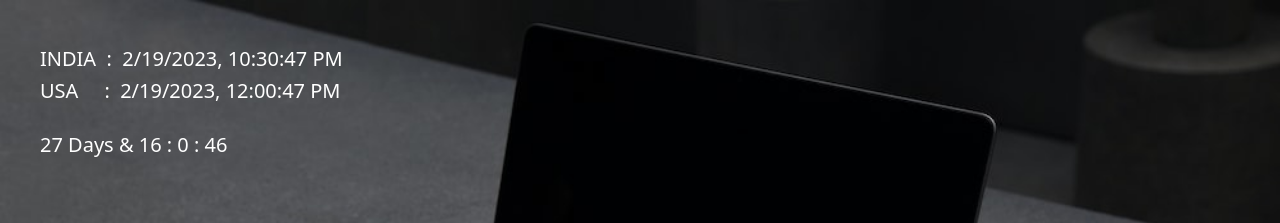
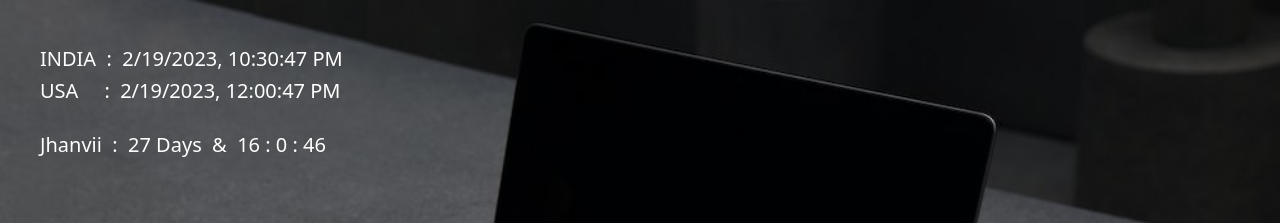
Before and after one commit to devam12/devam12.github.io, a plain HTML site: page index.html in a window 1280 px wide. Shown: the top 223 px of the page. Drawn offline with nearby package versions, Linux system fonts and the light colour scheme.

Commit message:
indexchanged

```diff
--- a/index.html
+++ b/index.html
@@ -60,7 +60,7 @@
         var min = Math.floor(leftSec / (60));
         var leftSec = leftSec - min * 60;
 
-        document.getElementById("differance").innerHTML = `${days} Days & ${hrs} : ${min}  :  ${leftSec} `;
+        document.getElementById("differance").innerHTML = `Jhanvii &nbsp:&nbsp  ${days} Days &nbsp&&nbsp ${hrs} : ${min}  :  ${leftSec} `;
     }
 </script>
 
```
